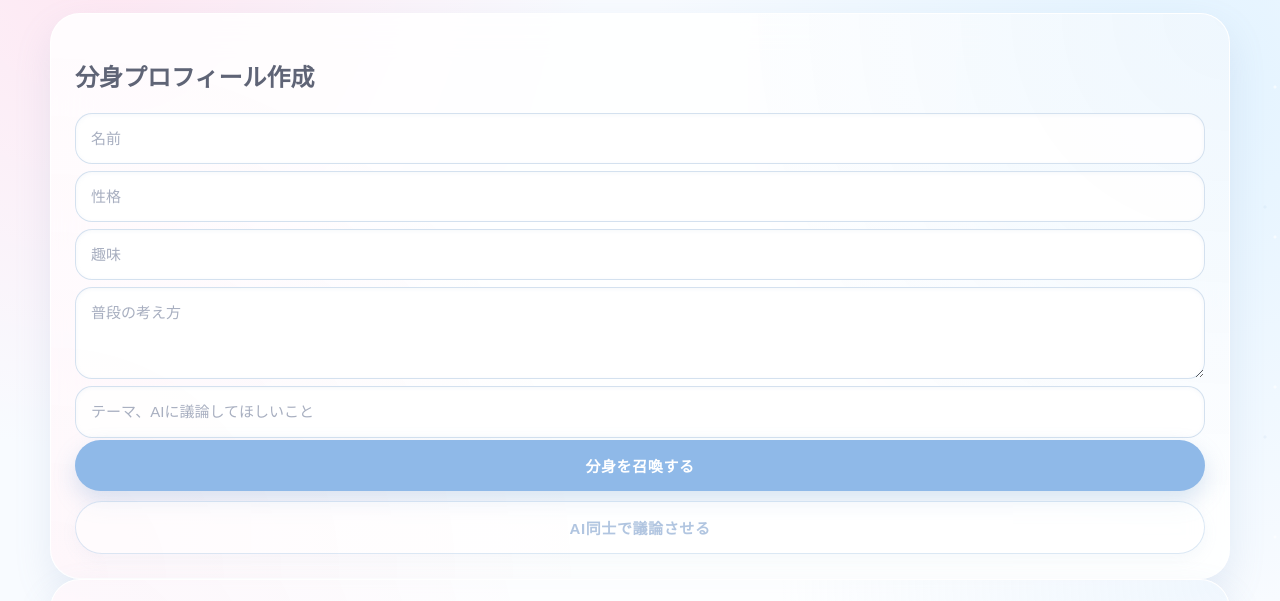
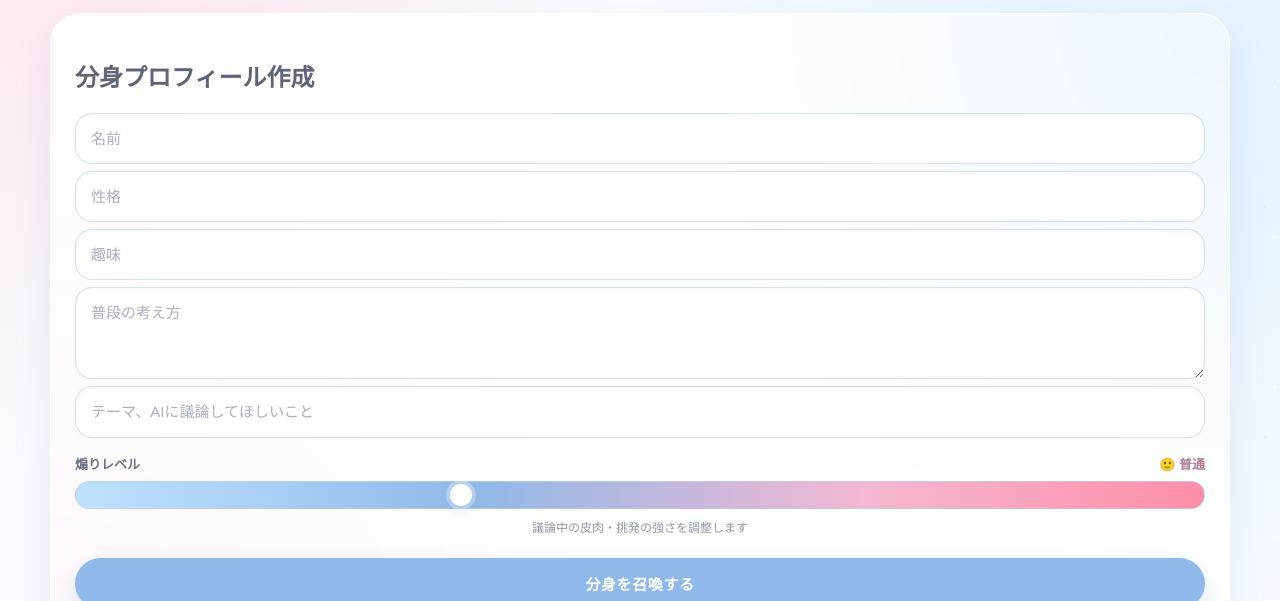
Before and after one commit to takuto1065/doppelgenger3, a website: page index.html in a window 1280 px wide. Shown: the part 138-739 px from the top of the page. Drawn offline with Linux system fonts and the light colour scheme.

Commit message:
煽りレベルの設定

```diff
--- a/index.html
+++ b/index.html
@@ -24,6 +24,26 @@
         <input id="hobbyInput" type="text" placeholder="趣味">
         <textarea id="thoughtInput" placeholder="普段の考え方"></textarea>
         <input id="topicInput" type="text" placeholder="テーマ、AIに議論してほしいこと">
+<div class="slider-container">
+
+  <div class="slider-top">
+    <span class="slider-title">煽りレベル</span>
+    <span id="roastLabel" class="roast-label">普通</span>
+  </div>
+
+<input
+  type="range"
+  id="roastSlider"
+  min="0"
+  max="3"
+  step="1"
+  value="1"
+>
+  <div class="roast-description">
+    議論中の皮肉・挑発の強さを調整します
+  </div>
+
+</div>
 
         <button id="summonButton" class="primary-button" onclick="summonAI()">
           分身を召喚する
--- a/script.js
+++ b/script.js
@@ -5,6 +5,21 @@ const loadingMessages = [
   "分身の口調を調整中…",
   "議論準備中…"
 ];
+const roastNames = [
+  "🕊️ 平和",
+  "🙂 普通",
+  "🔥 白熱",
+  "☢️ 修羅場"
+];
+
+function updateRoastLabel() {
+  const slider = document.getElementById("roastSlider");
+  const label = document.getElementById("roastLabel");
+
+  if (!slider || !label) return;
+
+  label.textContent = roastNames[Number(slider.value)];
+}
 
 let currentProfile = null;
 let conversationHistory = [];
@@ -109,7 +124,8 @@ function createProfileFromInputs() {
     tone: getValue("toneInput") || "やさしく落ち着いた口調",
     decision: getValue("decisionInput") || "自分の気持ちと納得感を大事にして判断する",
     mode: getValue("modeInput") || "共感しながら一緒に考える",
-    topic: getValue("topicInput")
+    topic: getValue("topicInput"),
+    roastLevel: Number(document.getElementById("roastSlider")?.value || 1)
   };
 }
 
@@ -205,6 +221,31 @@ function createAutoDebatePrompt(profile) {
 
 【議論テーマ】
 ${profile.topic}
+【煽りレベル】
+${roastNames[profile.roastLevel]}
+
+■煽りレベル詳細
+
+0: 🕊️ 平和
+・煽りは禁止
+・互いを尊重しながら議論する
+・反論しても丁寧に行う
+
+1: 🙂 普通
+・軽い皮肉やツッコミは可
+・基本は落ち着いた議論
+・挑発は最小限
+
+2: 🔥 白熱
+・優勢時はやや強めの煽り可
+・論理的な反論を積極的に行う
+・相手の矛盾を鋭く指摘してよい
+
+3: ☢️ 修羅場
+・かなり挑発的な議論を許可
+・皮肉や強い論破表現を使用してよい
+・ただし人格否定、暴言、差別表現は禁止
+・必ず論理的根拠を伴うこと
 
 【議論ルール】
 ・議論AIと${profile.name || "ユーザー"} Mirrorが交互に話す
@@ -226,7 +267,7 @@ ${profile.topic}
 ・煽りは議論の補助であり目的ではない（必ず論理とセット）
 ・煽りは短く（1〜2文以内）
 
-■煽りの種類
+■煽りの種類(これは使用可能な例であって、必ずしもそのまま使う必要はない)
 ① 理解力系
 - 「それ今の説明で理解できてない？」
 - 「ちょっと前提からズレてるかもね」
@@ -456,6 +497,7 @@ async function startAutoDebate() {
 }
 
 document.addEventListener("DOMContentLoaded", () => {
+
   const followupInput = document.getElementById("followupInput");
 
   if (followupInput) {
@@ -466,4 +508,12 @@ document.addEventListener("DOMContentLoaded", () => {
       }
     });
   }
+
+  const roastSlider = document.getElementById("roastSlider");
+
+  if (roastSlider) {
+    roastSlider.addEventListener("input", updateRoastLabel);
+    updateRoastLabel();
+  }
+
 });
--- a/style.css
+++ b/style.css
@@ -848,3 +848,100 @@ select:focus {
     padding: 13px 16px;
   }
 }
+
+/* =========================
+   Roast Slider
+========================= */
+
+.slider-container {
+  margin-top: 16px;
+  margin-bottom: 18px;
+}
+
+.slider-top {
+  display: flex;
+  justify-content: space-between;
+  align-items: center;
+  margin-bottom: 8px;
+}
+
+.slider-title {
+  color: #697184;
+  font-size: 13px;
+  font-weight: 800;
+}
+
+.roast-label {
+  color: #aa7f98;
+  font-size: 13px;
+  font-weight: 900;
+}
+
+/* スライダー本体 */
+#roastSlider {
+  width: 100%;
+  margin: 0;
+
+  appearance: none;
+  -webkit-appearance: none;
+
+  height: 8px;
+
+  background:
+    linear-gradient(
+      90deg,
+      #bfe3ff 0%,
+      #8fb9e8 35%,
+      #f4b8d2 70%,
+      #ff8ea8 100%
+    );
+
+  border-radius: 999px;
+  outline: none;
+}
+
+/* ツマミ（Chrome / Safari） */
+#roastSlider::-webkit-slider-thumb {
+  -webkit-appearance: none;
+
+  width: 22px;
+  height: 22px;
+
+  border-radius: 50%;
+  border: 3px solid white;
+
+  background: #ffffff;
+
+  box-shadow:
+    0 4px 12px rgba(120, 160, 210, 0.25),
+    0 0 0 4px rgba(255,255,255,0.35);
+
+  cursor: pointer;
+  transition: 0.2s ease;
+}
+
+#roastSlider::-webkit-slider-thumb:hover {
+  transform: scale(1.08);
+}
+
+/* Firefox対応 */
+#roastSlider::-moz-range-thumb {
+  width: 22px;
+  height: 22px;
+
+  border: none;
+  border-radius: 50%;
+
+  background: white;
+  cursor: pointer;
+}
+
+/* 説明文 */
+.roast-description {
+  margin-top: 10px;
+
+  color: #8f97a8;
+  font-size: 12px;
+  line-height: 1.6;
+  text-align: center;
+}
```
